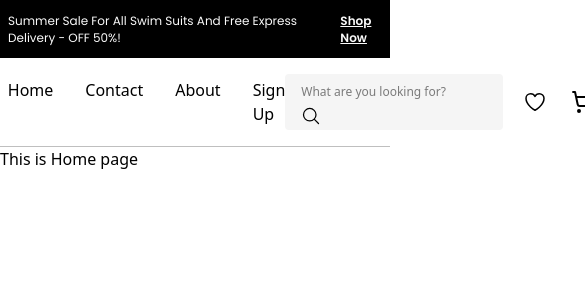
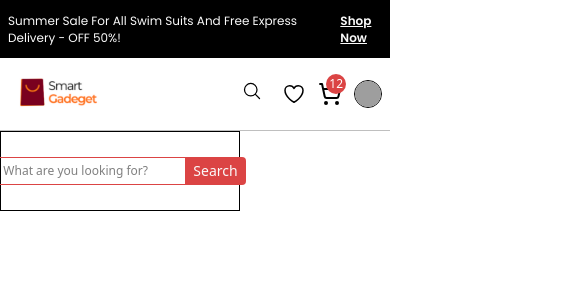
Before and after one commit to nayemalways/SmartGadegets, a React (Vite) app in the folder client/: page / in a window 390 px wide. Shown: the top 300 px of the page, 585 px wide, since content can reach past the window. Built offline with nearby package versions, Linux system fonts and the light colour scheme; grey boxes are pictures that could not be loaded.

Commit message:
created small device searchbar

```diff
--- a/client/src/components/Dropdown.jsx
+++ b/client/src/components/Dropdown.jsx
@@ -31,7 +31,7 @@ const Dropdown = () => {
               <div ref={dropdownRef} className='w-7 md:w-10 md:h-10 border rounded-full flex justify-center items-center overflow-hidden cursor-pointer' onClick={dropdownHandler}>
                 <img className='w-full' src="https://i.pravatar.cc/30" alt="Profile_Icon" />
               </div>
-               <ul className={`w-56 absolute mt-1 right-1 md:right-15 lg:right-10 xl:right-25 overflow-hidden rounded-lg bg-gray-900/90 backdrop-blur-xl shadow-lg duration-300 ${dropdownOpen ? "opacity-100":"opacity-0"}`}>
+               <ul className={`w-56 absolute mt-1 right-1 md:right-15 lg:right-10 xl:right-25 overflow-hidden rounded-lg bg-gray-900/90 backdrop-blur-xl shadow-lg duration-400 ${dropdownOpen ? "opacity-100":"opacity-0 -translate-x-4 "}`}>
                   <li className='hover:bg-gray-800 px-4 py-3 space-x-3 border-b border-gray-800'>
                     <svg
                       className="inline w-5 text-gray-300"
--- a/client/src/layout/Navbar.jsx
+++ b/client/src/layout/Navbar.jsx
@@ -9,7 +9,7 @@ const Navbar = () => {
 
 
   return (
-    <header className='border-b border-gray'>
+    <header className='border-b border-gray '>
       {/* Top banner */}
       <section className='bg-secondary flex space-x-3 justify-center items-center py-3 max-sm:space-x-0 max-sm:ps-2'>
         <p className='text-text-color text-sm font-normal font-poppins max-sm:text-[12px]'>
@@ -23,14 +23,14 @@ const Navbar = () => {
       {/* Main Navbar */}
       <nav className='container flex justify-between items-center py-4'>
         {/* Logo */}
-        <div className='w-40'>
-          <Link to='/'>
+        <div className='max-w-25 md:max-w-40'>
+          <Link to='/' className='flex'>
             <img className='w-full shrink-0' src={logo} alt="Logo" />
           </Link>
         </div>
 
         {/* Nav Links */}
-        <ul className='flex space-x-8'>
+        <ul className='hidden lg:flex lg:space-x-8'>
           <li><NavLink className='nav-links' to='/'>Home</NavLink></li>
           <li><NavLink className='nav-links' to='/contact'>Contact</NavLink></li>
           <li><NavLink className='nav-links' to='/about'>About</NavLink></li>
@@ -38,26 +38,31 @@ const Navbar = () => {
         </ul>
 
         {/* Search & Icons */}
-        <div className='flex items-center space-x-5'>
+        <div className='flex items-center space-x-5 max-lg:basis-[60%] max-lg:justify-between max-sm:justify-end'>
           {/* Search */}
-          <div className='space-x-3 px-4 py-1 rounded bg-[#F5F5F5]'>
-            <input className='border-none outline-none text-[12px]' type="text" placeholder='What are you looking for?' />
-            <svg xmlns="http://www.w3.org/2000/svg" className="size-5 inline-block" fill="none" viewBox="0 0 24 24" stroke="currentColor">
-              <path strokeLinecap="round" strokeLinejoin="round" strokeWidth={1.5} d="m21 21-5.197-5.197m0 0A7.5 7.5 0 1 0 5.196 5.196a7.5 7.5 0 0 0 10.607 10.607Z" />
-            </svg>
+          <div className='space-x-0 sm:space-x-3 px-0 sm:px-4 py-1 rounded sm:bg-[#F5F5F5] '>
+            <input className='border-none outline-none text-[12px] max-sm:hidden' id='search'  type="text" placeholder='What are you looking for?' />
+            <button className='active:text-primary' type='submit'>
+              <svg xmlns="http://www.w3.org/2000/svg" className="size-5 cursor-pointer focus:bg-sky-400 block sm:inline-block" fill="none" viewBox="0 0 24 24" stroke="currentColor">
+                <path strokeLinecap="round" strokeLinejoin="round" strokeWidth={1.5} d="m21 21-5.197-5.197m0 0A7.5 7.5 0 1 0 5.196 5.196a7.5 7.5 0 0 0 10.607 10.607Z" />
+              </svg>
+            </button>
+
+            {/* Small devices pop-up searchbar  */}
+
           </div>
 
           {/* Icons */}
-          <div className='flex space-x-6'>
-            <Link to='/' className='self-center'>
+          <div className='flex space-x-8 sm:space-x-6'>
+            <Link to='/' className='self-center w-1 sm:w-auto'>
               <svg xmlns="http://www.w3.org/2000/svg" className="size-6" fill="none" viewBox="0 0 24 24" stroke="currentColor">
                 <path strokeLinecap="round" strokeLinejoin="round" strokeWidth={1.5} d="M21 8.25c0-2.485-2.099-4.5-4.688-4.5-1.935 0-3.597 1.126-4.312 2.733-.715-1.607-2.377-2.733-4.313-2.733C5.1 3.75 3 5.765 3 8.25c0 7.22 9 12 9 12s9-4.78 9-12Z" />
               </svg>
             </Link>
 
             {/* Cart */}
-            <Link to='/' className="relative self-center">
-              <span className="absolute -top-2 -end-[10px] w-5 h-5 bg-primary text-white flex justify-center items-center rounded-full text-xs">
+            <Link to='/' className="relative self-center w-1 sm:w-auto ">
+              <span className="absolute -end-6 -top-2 sm:-end-[10px] w-5 h-5 bg-primary text-white flex justify-center items-center rounded-full text-xs">
                 {cart}
               </span>
               <svg xmlns="http://www.w3.org/2000/svg" className="lucide lucide-shopping-cart size-6" fill="none" stroke="currentColor" strokeWidth="2" strokeLinecap="round" strokeLinejoin="round">
--- a/client/src/pages/Home.jsx
+++ b/client/src/pages/Home.jsx
@@ -4,7 +4,12 @@ import Layout from '../layout/Layout';
 const Home = () => {
     return (
         <Layout>
-              <h1>This is Home page</h1>
+             <div className='border w-60 h-20 flex justify-center items-center'>
+               <input className='border-l-1 border-t-1 border-b-1 border-primary outline-none text-[12px] px-2 py-1 rounded-l-sm' id='phone_search'  type="text" placeholder='What are you looking for?' />
+               <button className='bg-primary text-text-color px-2 py-1 rounded-r-sm cursor-pointer text-sm active:bg-red-900' type='submit'>
+                     Search
+                </button>
+            </div>
         </Layout>
     );
 };
```
